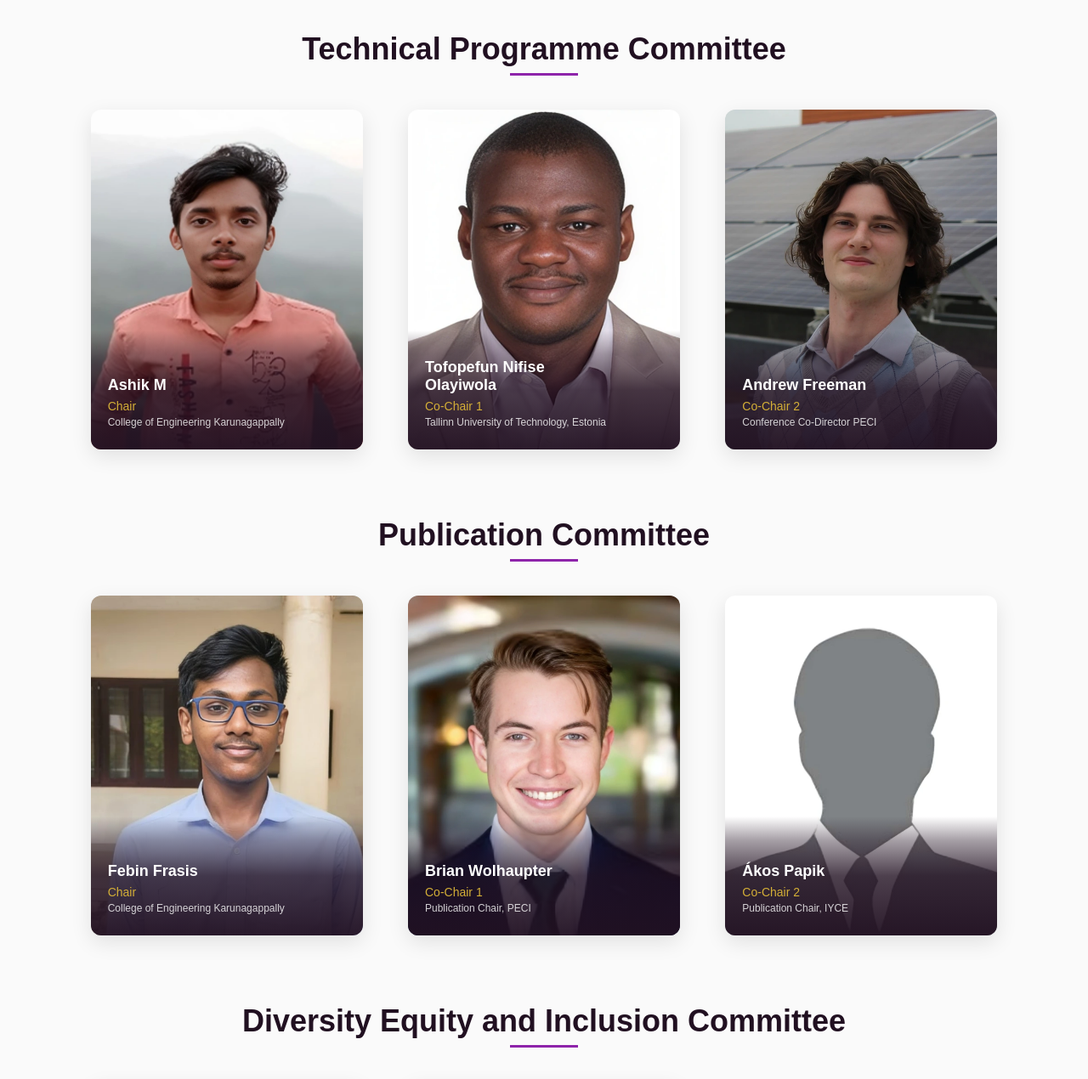
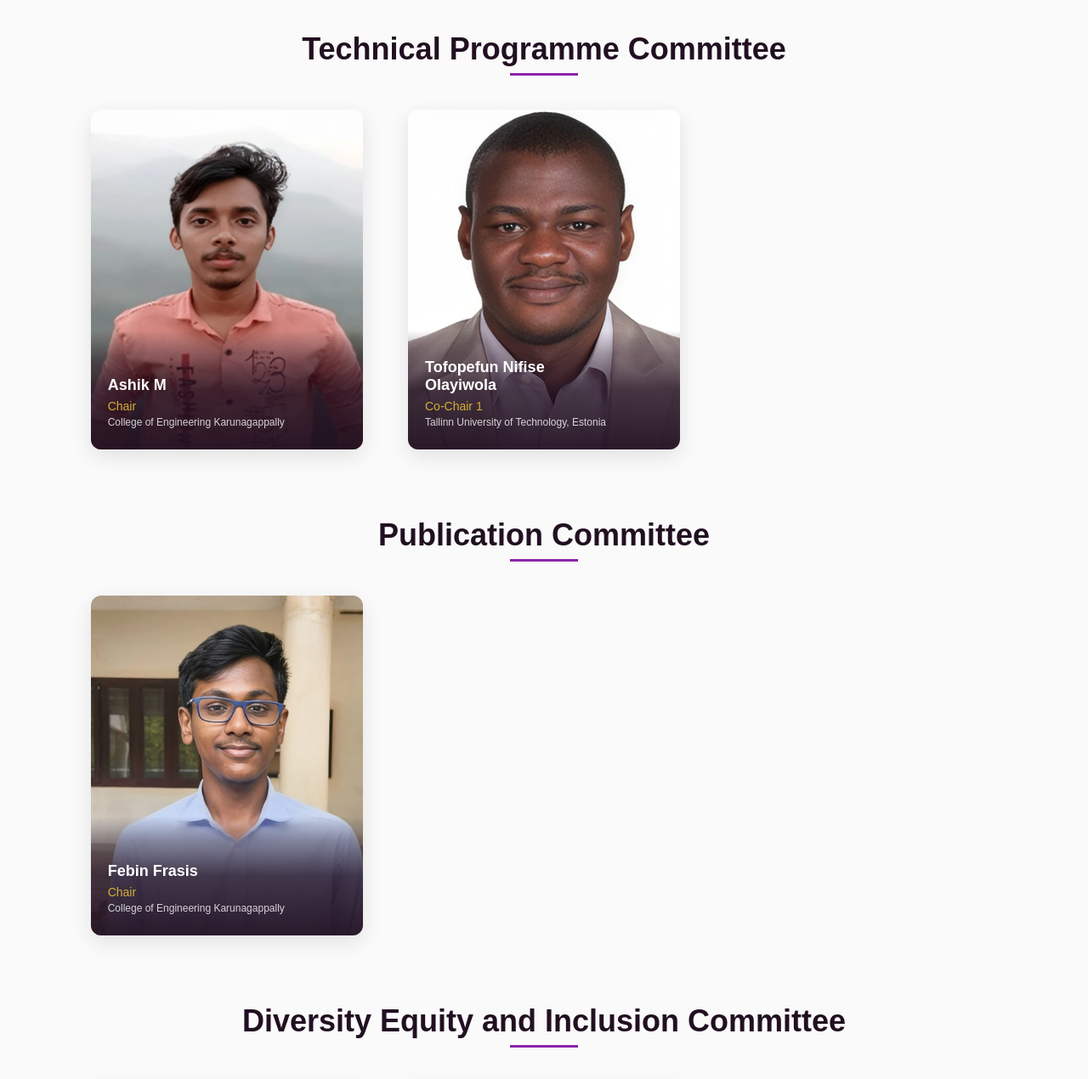
Before and after one commit to IPRECON-2026-IEEE-SB-CEK/iprecon-2026-ieee-sb-cek.github.io, a plain HTML site: page committee.html in a window 1280 px wide. Shown: the part 2960-4230 px from the top of the page at 85% size. Drawn offline with nearby package versions, Linux system fonts and the light colour scheme; a web font is replaced by a local one.

Commit message:
Commitee members removed

```diff
--- a/committee.html
+++ b/committee.html
@@ -488,7 +488,7 @@
                 </div>
               </div>
 
-              <div class="committee-card" data-linkedin="https://www.linkedin.com/in/example10">
+              <!-- <div class="committee-card" data-linkedin="https://www.linkedin.com/in/example10">
                 <div class="card-image">
                   <img src="images/andrew_freeman.webp" alt="andrew_freeman" />
                   <div class="card-overlay">
@@ -502,7 +502,7 @@
                     </div>
                   </div>
                 </div>
-              </div>
+              </div> -->
             </div>
           </div>
 
@@ -529,7 +529,7 @@
                 </div>
               </div>
 
-              <div class="committee-card" data-linkedin="https://www.linkedin.com/in/example9">
+              <!-- <div class="committee-card" data-linkedin="https://www.linkedin.com/in/example9">
                 <div class="card-image">
                   <img src="images/brian-wolhaupter (1).webp" alt="brian-wolhaupter" />
                   <div class="card-overlay">
@@ -543,9 +543,9 @@
                     </div>
                   </div>
                 </div>
-              </div>
+              </div> -->
 
-              <div class="committee-card" data-linkedin="https://www.linkedin.com/in/example10">
+              <!-- <div class="committee-card" data-linkedin="https://www.linkedin.com/in/example10">
                 <div class="card-image">
                   <img src="images/Dummy.webp" alt="Ákos Papik" />
                   <div class="card-overlay">
@@ -559,7 +559,7 @@
                     </div>
                   </div>
                 </div>
-              </div>
+              </div> -->
             </div>
           </div>
 
@@ -627,7 +627,7 @@
                 </div>
               </div>
 
-              <div class="committee-card" data-linkedin="https://www.linkedin.com/in/example9">
+              <!-- <div class="committee-card" data-linkedin="https://www.linkedin.com/in/example9">
                 <div class="card-image">
                   <img src="images/Dummy.webp" alt="Rhett" />
                   <div class="card-overlay">
@@ -641,9 +641,9 @@
                     </div>
                   </div>
                 </div>
-              </div>
+              </div> -->
 
-              <div class="committee-card" data-linkedin="https://www.linkedin.com/in/example10">
+              <!-- <div class="committee-card" data-linkedin="https://www.linkedin.com/in/example10">
                 <div class="card-image">
                   <img src="images/ezter.webp" alt="ezter" />
                   <div class="card-overlay">
@@ -657,7 +657,7 @@
                     </div>
                   </div>
                 </div>
-              </div>
+              </div> -->
             </div>
           </div>
 
```
